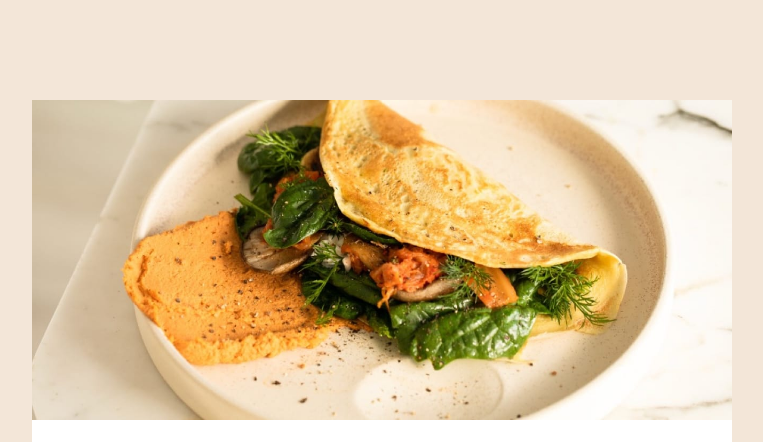
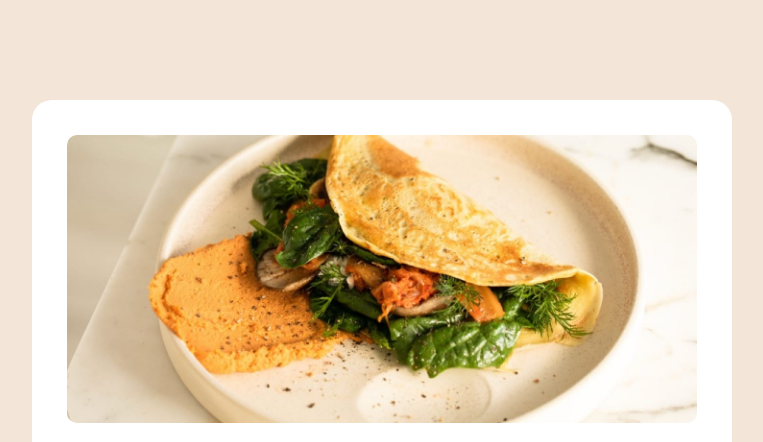
Before and after one commit to ang-riv/recipe-card, a plain HTML site: page index.html in a window 1280 px wide. Shown: the top 442 px of the page, without its empty margins (258-1021 px from the left). Drawn offline with Linux system fonts and the light colour scheme.

Commit message:
Added desktop image styles and rounded borders

```diff
--- a/css/main.css
+++ b/css/main.css
@@ -34,7 +34,6 @@ body {
   max-width: 700px;
   max-height: max-content;
   background-color: var(--white);
-  margin: 100px 0px;
 }
 
 h1,
@@ -181,5 +180,29 @@ aside ul li {
   color: hsl(228, 45%, 44%);
 }
 
-@media (min-width: 786px) {
+@media (min-width: 767px) {
+  .recipe-card {
+    margin: 100px 0px;
+    border-radius: 20px;
+  }
+
+  header {
+    display: flex;
+    justify-content: center;
+    align-items: center;
+  }
+
+  figure {
+    margin: 35px 35px 0 35px;
+    width: 640px;
+    border-radius: 10px;
+  }
+
+  figure img {
+    border-radius: 10px;
+  }
+
+  aside {
+    border-radius: 15px;
+  }
 }
```
